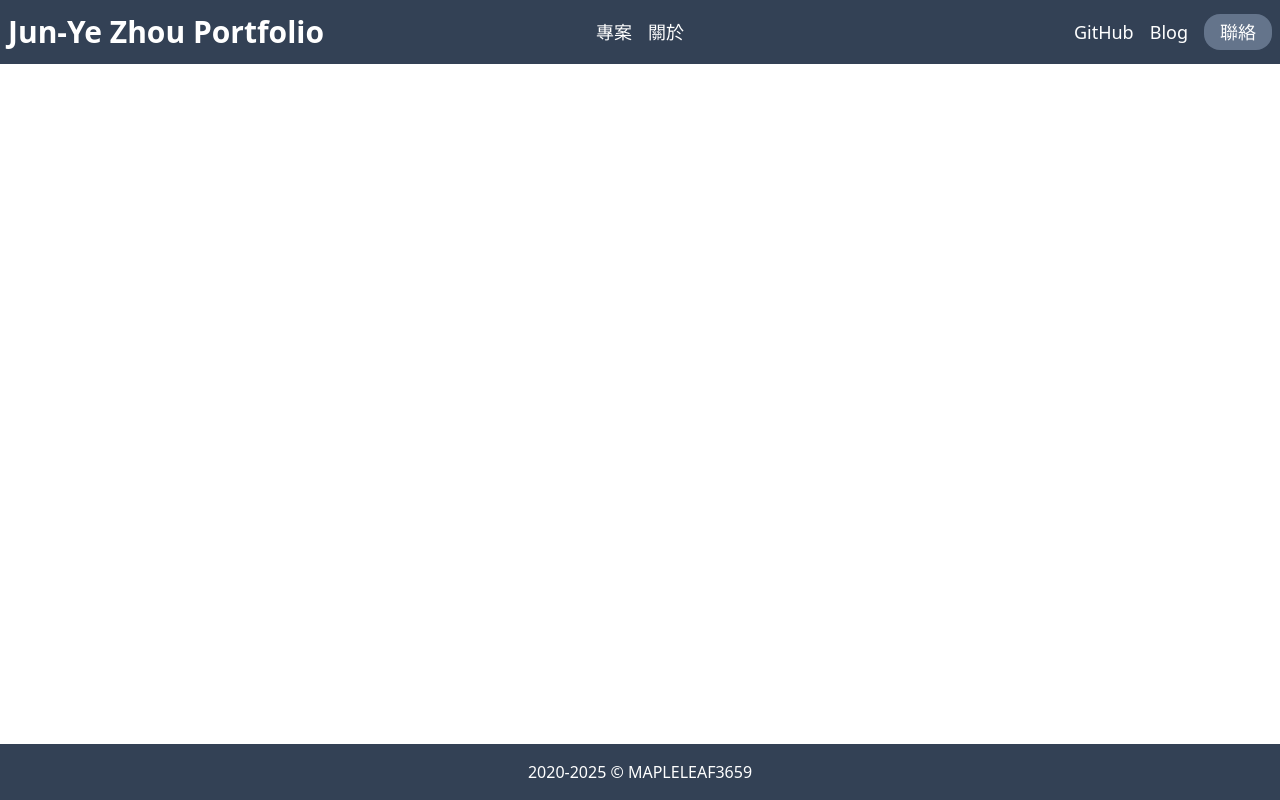
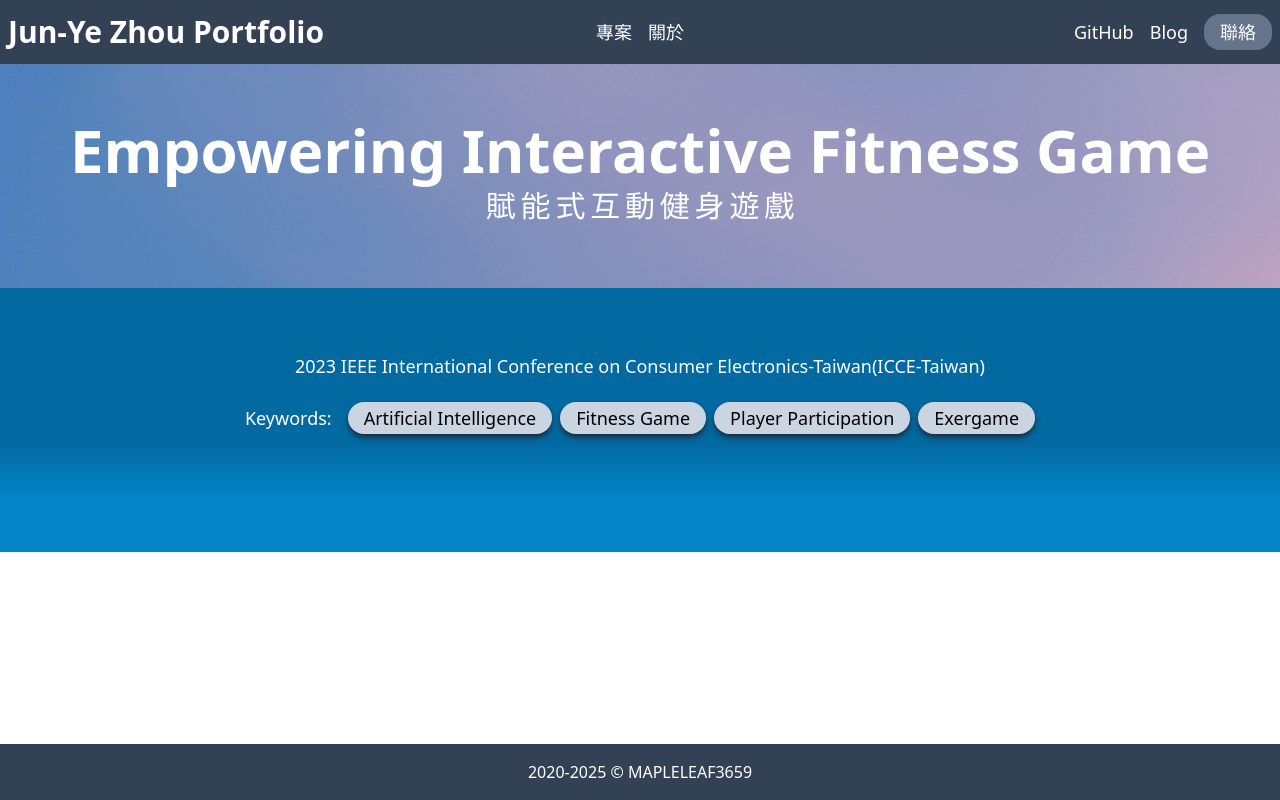
Before and after one commit to MAPLELEAF3659/portfolio, a Nuxt app: page /projects/empowering_interactive_fitness_game in a window 1280 px wide. Built offline with nearby package versions, Linux system fonts and the light colour scheme.

Commit message:
Add keywords component

```diff
--- /dev/null
+++ b/components/projects/compKeywords.vue
@@ -0,0 +1,26 @@
+<template>
+    <div class="flex items-center gap-4">
+        <p class="text-desc">{{ title }}: </p>
+        <div class="tags flex flex-wrap gap-2 gap-y-4 my-2">
+            <div v-for="(item, index) in keywords" :key="index">
+                <span
+                    class="keyword text-desc bg-slate-300 rounded-2xl px-4 py-1 text-black shadow-md shadow-slate-800">
+                    {{ item }}
+                </span>
+            </div>
+        </div>
+    </div>
+</template>
+
+<script setup lang="ts">
+defineProps({
+    title: {
+        type: String,
+        default: "技術"
+    },
+    keywords: {
+        type: Array,
+        default: new Array
+    },
+})
+</script>
--- /dev/null
+++ b/components/sectSubHeader.vue
@@ -0,0 +1,19 @@
+<template>
+    <section class="main py-8 sm:py-16 bg-[url(/public/images/index_bg.png)]">
+        <h1 class="text-main-sm text-center">{{ title }}</h1>
+        <h2 class="text-main-sub text-with-space-sm mt-2">{{ titleAlt }}</h2>
+    </section>
+</template>
+
+<script setup lang="ts">
+defineProps({
+    title: {
+        type: String,
+        default: ""
+    },
+    titleAlt: {
+        type: String,
+        default: ""
+    }
+})
+</script>
--- /dev/null
+++ b/pages/projects/empowering_interactive_fitness_game.vue
@@ -0,0 +1,21 @@
+<!-- eslint-disable vue/first-attribute-linebreak -->
+<template>
+    <div class="project-detail">
+        <SectSubHeader title="Empowering Interactive Fitness Game" title-alt="賦能式互動健身遊戲" />
+        <div class="container mx-auto py-8 sm:py-16">
+            <div class="grid grid-cols-2 gap-4 items-center">
+                <CompDesc desc="2023 IEEE International Conference on Consumer Electronics-Taiwan(ICCE-Taiwan)"
+                    class="col-span-2 mx-auto" />
+                <CompKeywords title="Keywords"
+                    :keywords="['Artificial Intelligence', 'Fitness Game', 'Player Participation', 'Exergame']"
+                    class="col-span-2 mx-auto" />
+            </div>
+        </div>
+    </div>
+</template>
+
+<script setup lang="ts">
+import SectSubHeader from '~/components/sectSubHeader.vue'
+import CompDesc from '~/components/compDesc.vue';
+import CompKeywords from '~/components/projects/compKeywords.vue';
+</script>
--- a/pages/projects.vue
+++ b/pages/projects/index.vue
@@ -1,10 +1,7 @@
 <!-- eslint-disable vue/first-attribute-linebreak -->
 <template>
     <div class="projects">
-        <section class="main py-8 sm:py-16 bg-[url(/public/images/index_bg.png)]">
-            <h1 class="text-main-sm text-center">專案</h1>
-            <h2 class="text-main-sub text-with-space-sm mt-2">Projects</h2>
-        </section>
+        <SectSubHeader title="專案" title-alt="Projects"/>
         <section class="showcases container mx-auto py-8 sm:py-16">
             <div class="grid grid-cols-1 md:grid-cols-2 xl:grid-cols-3 gap-4 mx-8">
                 <CompTitle class="col-span-1 md:col-span-2 xl:col-span-3 mt-12 mb-6" title="精選" title-bg="FEATURED" />
@@ -25,6 +22,7 @@
 <script setup lang="ts">
 import BoxProject from '~/components/projects/boxProject.vue'
 import CompTitle from "~/components/compTitle.vue"
+import SectSubHeader from '~/components/sectSubHeader.vue'
 const projectItemsFeatured = [
     {
         title: "Empowering Interactive Fitness Game",
@@ -32,7 +30,7 @@ const projectItemsFeatured = [
         special: "IEEE ICCE-TW 2023",
         tags: ["AI", "數位遊戲", "MCU", "ESP8266", "人機互動"],
         imgUrl: "/images/projects/empowering_interactive_fitness_game/preview.png",
-        url: "/projects/"
+        url: "/projects/empowering_interactive_fitness_game"
     }, {
         title: "Word Card Generation for Language Education using Latent Diffusion Model",
         desc: "設計基於LDM的單字卡生成系統，透過CC0數據集、GPT-4提示與SLD機制確保版權合法與語意相關，並由實驗證實其可為教育領域安全生成適當內容",
```
